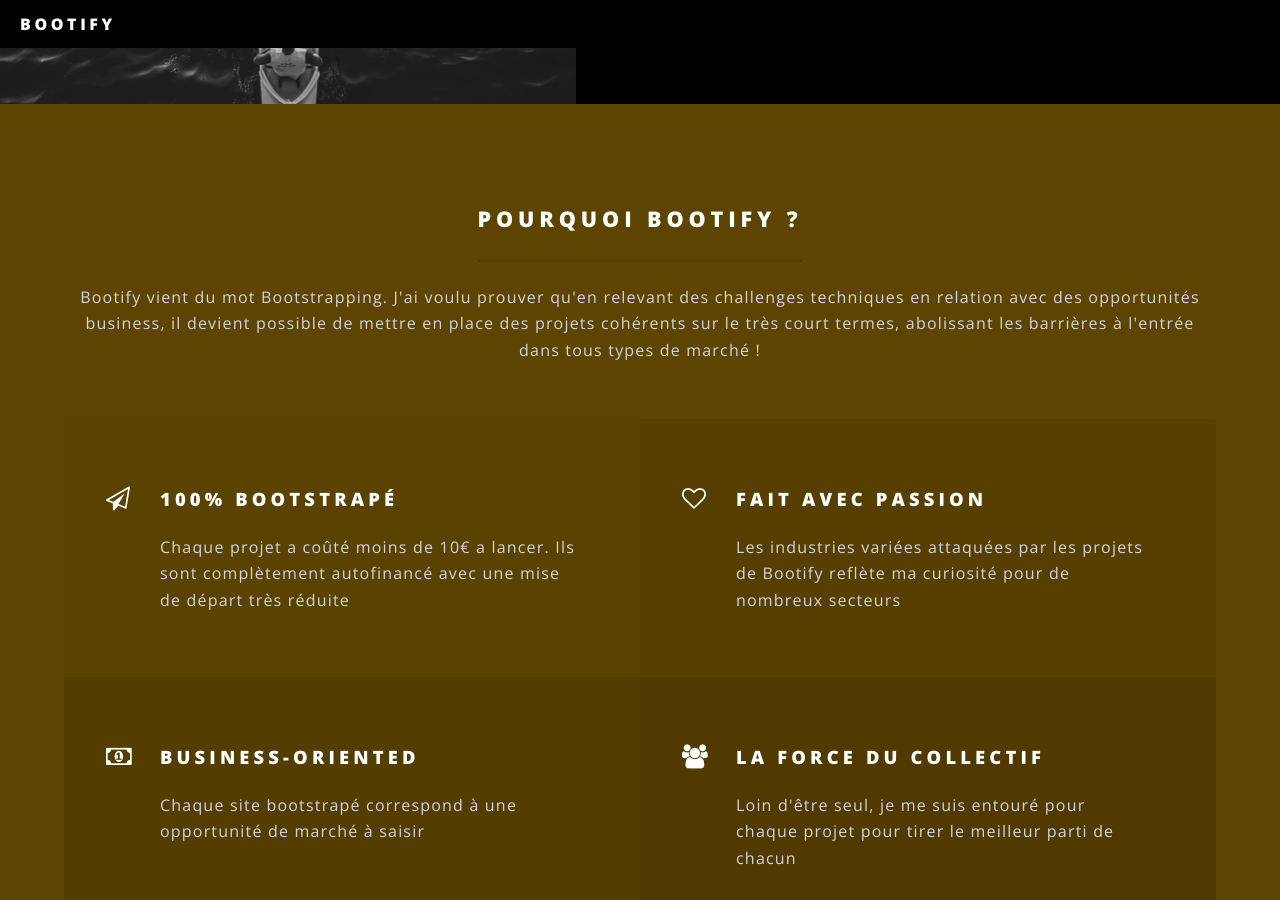
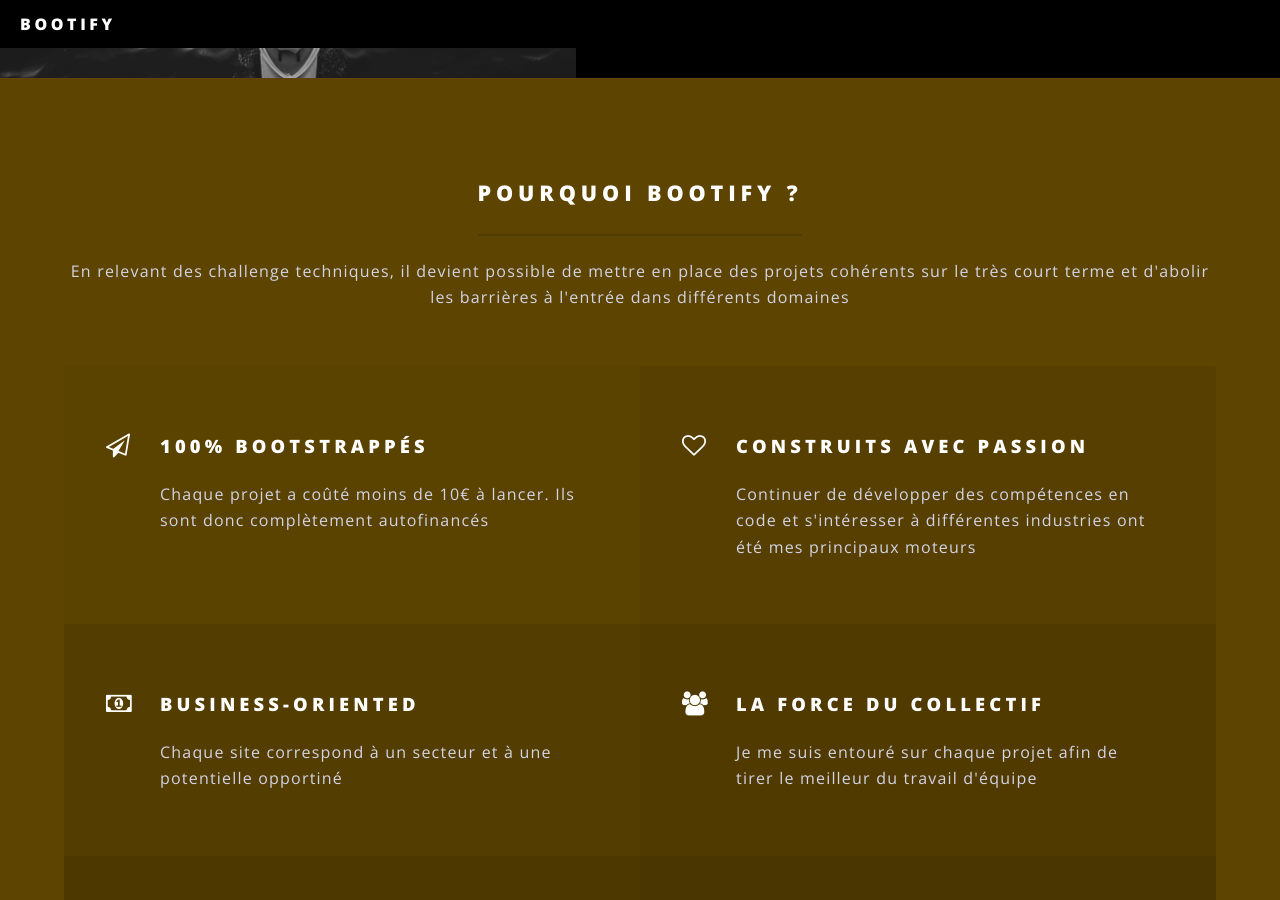
Before and after one commit to A-Marc/bootify, a Jekyll site: the page built from index.html, in a window 1280 px wide and 900 px high, scrolled down 2773 px. Built offline with Jekyll 4.4.1, drawn with Linux system fonts in a browser that asks for light colours; some of the changed text lies outside the part shown.

Commit message:
nouvelles formulations

```diff
--- a/index.html
+++ b/index.html
@@ -16,9 +16,8 @@
 						<div class="inner">
 							<header class="major">
 								<h2>Bootify est né de la conviction<br />
-								que la première version d'un produit digital doit être développée le plus rapidement possible</h2>
-								<p>Elle a ensuite vocation a être amélioré, financé et scalé en lien avec les besoins du marché une fois le produit market-fit trouvé<br /></p>
-							</header>
+								que la première version d'un produit digital doit être développée en accéléré pour être par la suite améliorée</h2>
+												</header>
 						</div>
 					</section>
 				<!-- Two -->
@@ -31,7 +30,7 @@
 						<section class="spotlight">
 									<div class="image"><a href="https://www.datastaff.eu" target="_blank"><img src="images/datastaff.png" alt="" /></a></div><div class="content">
 								<a href="https://www.datastaff.eu" target="_blank"><h2>Datastaff</h2></a>
-								<p>L'outils idéal de Data Labeling pour entraîner les données déstinées à l'intelligence artificielle et pour trouver des data labelers</p>
+								<p>L'outils idéal de Data Labeling pour entraîner les données déstinées à l'intelligence artificielle. Le site permet aussi d'être mis en relation avec des équipes de Data Labelers</p>
 							</div>
 						</section>
 						<section class="spotlight">
@@ -44,20 +43,20 @@
 							<div class="image"><a href="https://libdol.com" target="_blank"><img src="images/libdol.png" alt=""/></a></div><div class="content">
 								<a href="https://libdol.com" target="_blank"><h2>Libdol<br />
 							</h2></a>
-								<p>La newsletter française n°1 dédiée au Libra, la cryptomonnaie lancée par Facebook et ses associés en juin 2019</p>
+								<p>La newsletter française dédiée au Libra, la cryptomonnaie lancée par Facebook et ses associés</p>
 							</div>
 						</section>
 						<section class="spotlight">
 						<div class="image"><a href="https://www.leplateau.eu" target="_blank"><img src="images/leplateau.png" alt="" /></a></div><div class="content">
-							<a href="https://www.leplateau.eu" target="_blank"><h2>Le Plateau<br /></a>
-							</h2>
-							<p>Découvrir les meilleurs recettes inspirés du cinéma, et se procurer facilement les ingrédients pour les réaliser !</p>
+							<a href="https://www.leplateau.eu" target="_blank"><h2>Le Plateau<br />
+							</h2></a>
+							<p>Découvrir les meilleurs recettes inspirées du cinéma, et se procurer facilement les ingrédients pour les réaliser</p>
 						</div>
 					</section>
 						<section class="spotlight">
 							<div class="image"><a href="https://www.vivateam.eu" target="_blank"><img src="images/vivateam.png" alt="" /></a></div><div class="content">
 								<a href="https://www.vivateam.eu" target="_blank"><h2>Vivateam</h2></a>
-								<p>Business Game d'entreprenariat : créer ta start-up et fait la grossir tout au long du jeu ! </p>
+								<p>Business Game d'entreprenariat : créé ta start-up et gère sa croissance tout au long du jeu</p>
 							</div>
 						</section>
 					</section>
@@ -67,32 +66,32 @@
 						<div class="inner">
 							<header class="major">
 								<h2>Pourquoi BOOTIFY ?</h2>
-								<p>Bootify vient du mot Bootstrapping. J'ai voulu prouver qu'en relevant des challenges techniques en relation avec des opportunités business, il devient possible de mettre en place des projets cohérents sur le très court termes, abolissant les barrières à l'entrée dans tous types de marché ! </p>
+								<p>En relevant des challenge techniques, il devient possible de mettre en place des projets cohérents sur le très court terme et d'abolir les barrières à l'entrée dans différents domaines</p>
 							</header>
 							<ul class="features">
 								<li class="icon fa-paper-plane-o">
-									<h3>100% bootstrapé</h3>
-									<p>Chaque projet a coûté moins de 10€ a lancer. Ils sont complètement autofinancé avec une mise de départ très réduite</p>
+									<h3>100% bootstrappés</h3>
+									<p>Chaque projet a coûté moins de 10€ à lancer. Ils sont donc complètement autofinancés</p>
 								</li>
 								<li class="icon fa-heart-o">
-									<h3>Fait avec passion</h3>
-									<p>Les industries variées attaquées par les projets de Bootify reflète ma curiosité pour de nombreux secteurs</p>
+									<h3>Construits avec passion</h3>
+									<p>Continuer de développer des compétences en code et s'intéresser à différentes industries ont été mes principaux moteurs</p>
 								</li>
 								<li class="icon fa-money">
 									<h3>Business-oriented</h3>
-									<p>Chaque site bootstrapé correspond à une opportunité de marché à saisir</p>
+									<p>Chaque site correspond à un secteur et à une potentielle opportiné</p>
 								</li>
 								<li class="icon fa-users">
 									<h3>La force du collectif</h3>
-									<p>Loin d'être seul, je me suis entouré pour chaque projet pour tirer le meilleur parti de chacun</p>
+									<p>Je me suis entouré sur chaque projet afin de tirer le meilleur du travail d'équipe</p>
 								</li>
 								<li class="icon fa-code">
 									<h3>Code-only</h3>
-									<p>Peu de dettes techniques : les projets sont tous issus d'un apprentissage du développement au fil des mois</p>
+									<p>Les projets ont été développés dans différents langage de programmation (React, Ruby On Rails, etc.)</p>
 								</li>
 								<li class="icon fa-mobile">
 									<h3>Mobile First</h3>
-									<p>Les technologies utilisés sont pensées pour mobile</p>
+									<p>Les sites ont d'abord été pensé pour le mobile</p>
 								</li>
 							</ul>
 						</div>
```
